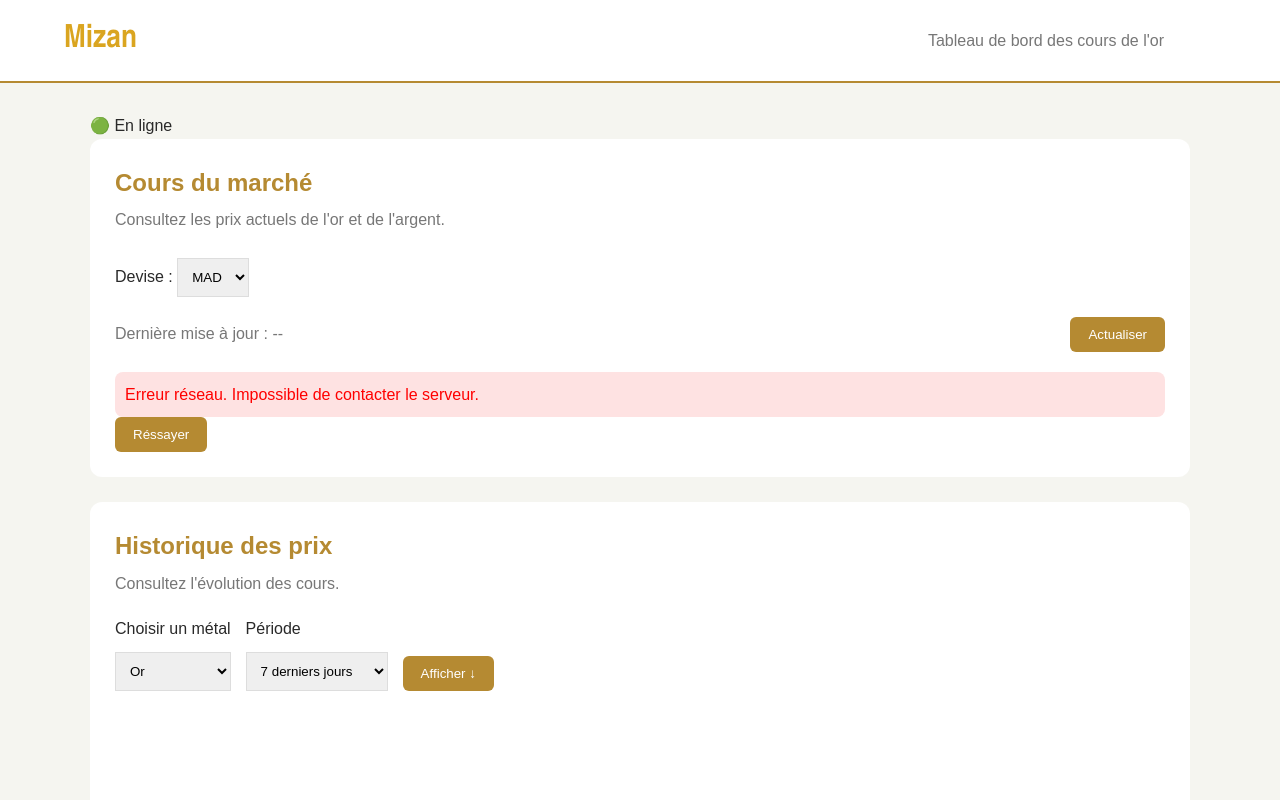
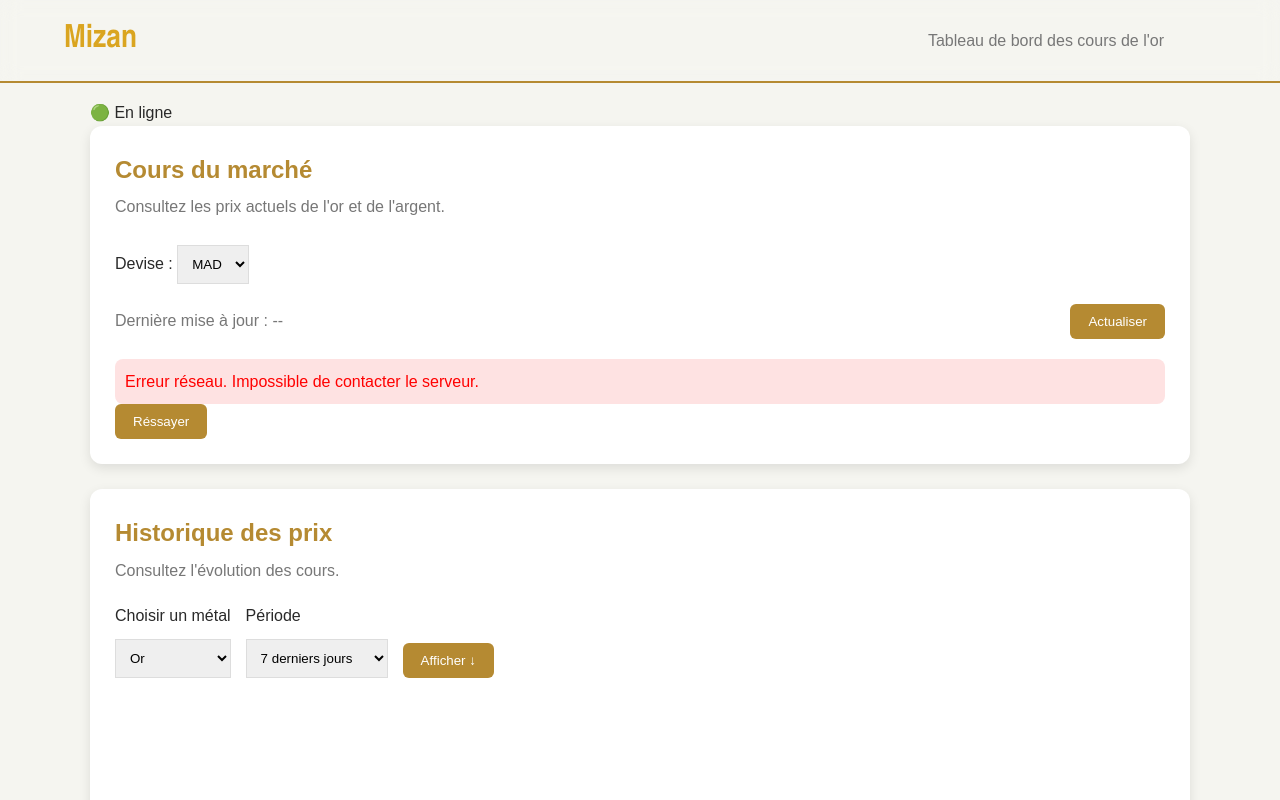
Before and after one commit to tabbiznoura-create/Mizan, a plain HTML site: page index.html in a window 1280 px wide. Shown: the top 800 px of the page. Drawn offline with Linux system fonts and the light colour scheme; no server answers.

Commit message:
fix: le style css

```diff
--- a/src/style.css
+++ b/src/style.css
@@ -39,9 +39,17 @@ body {
     margin: 30px auto;
 }
 .main-header {
-    background-color: white;
+    background-color: transparent;
+    backdrop-filter: blur(10px);
     padding: 15px 5%;
     border-bottom: 2px solid #B58A32;
+
+
+    position: fixed;
+    top: 0;
+    left: 0;
+    width: 100%;
+    z-index: 1000;
 
 }
 .header-container {
@@ -62,13 +70,14 @@ body {
 main {
     width: 90%;
     max-width: 1100px;
-    margin: 30px auto;
+    margin: 100px auto 30px;
 }
 section {
     background-color: white;
     padding: 25px;
     margin-bottom: 25px;
     border-radius: 12px;
+    box-shadow: 0 4px 12px rgba(0, 0, 0, 0.10);
 }
 h2 {
     color: #B58A32;
@@ -195,6 +204,9 @@ button:hover {
 }
 
 @media (max-width: 600px) {
+    main {
+        margin-top: 130px;
+    }
     .header-container {
         flex-direction: column;
         gap: 10px;
```
